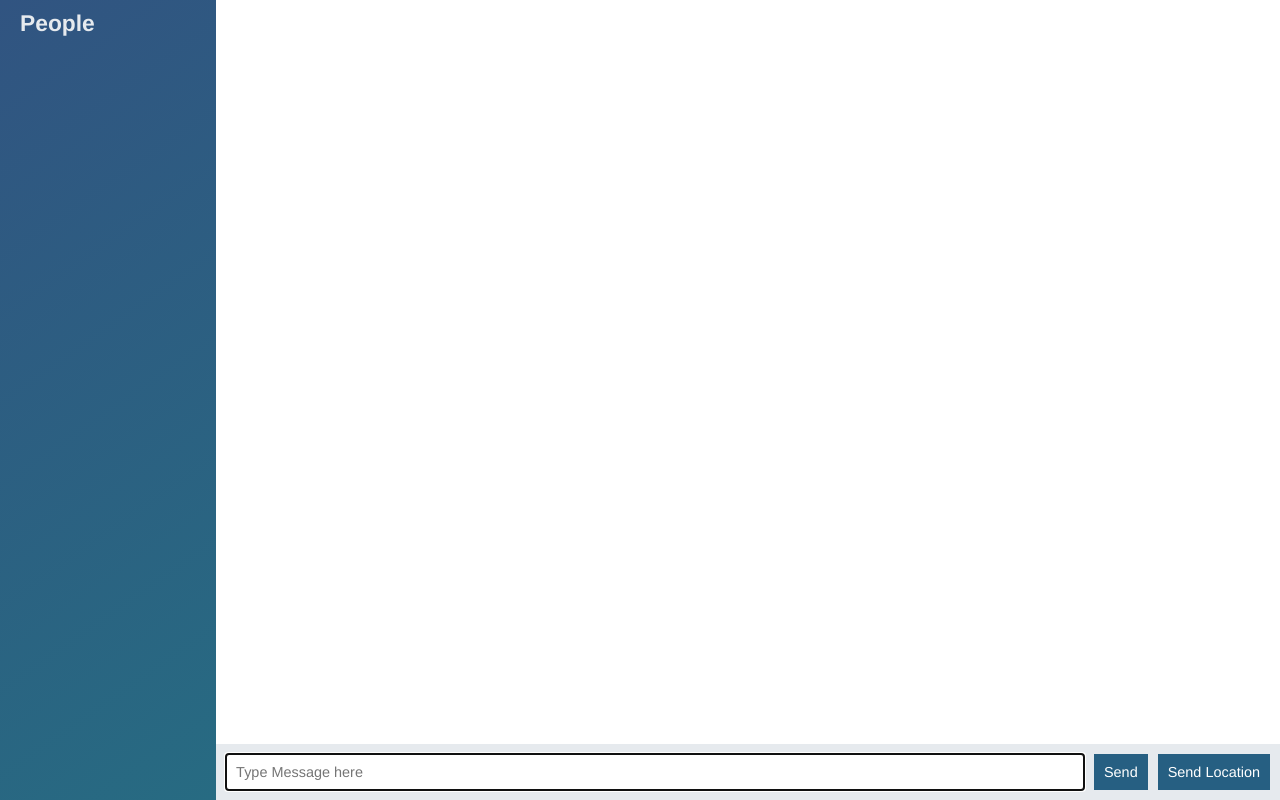
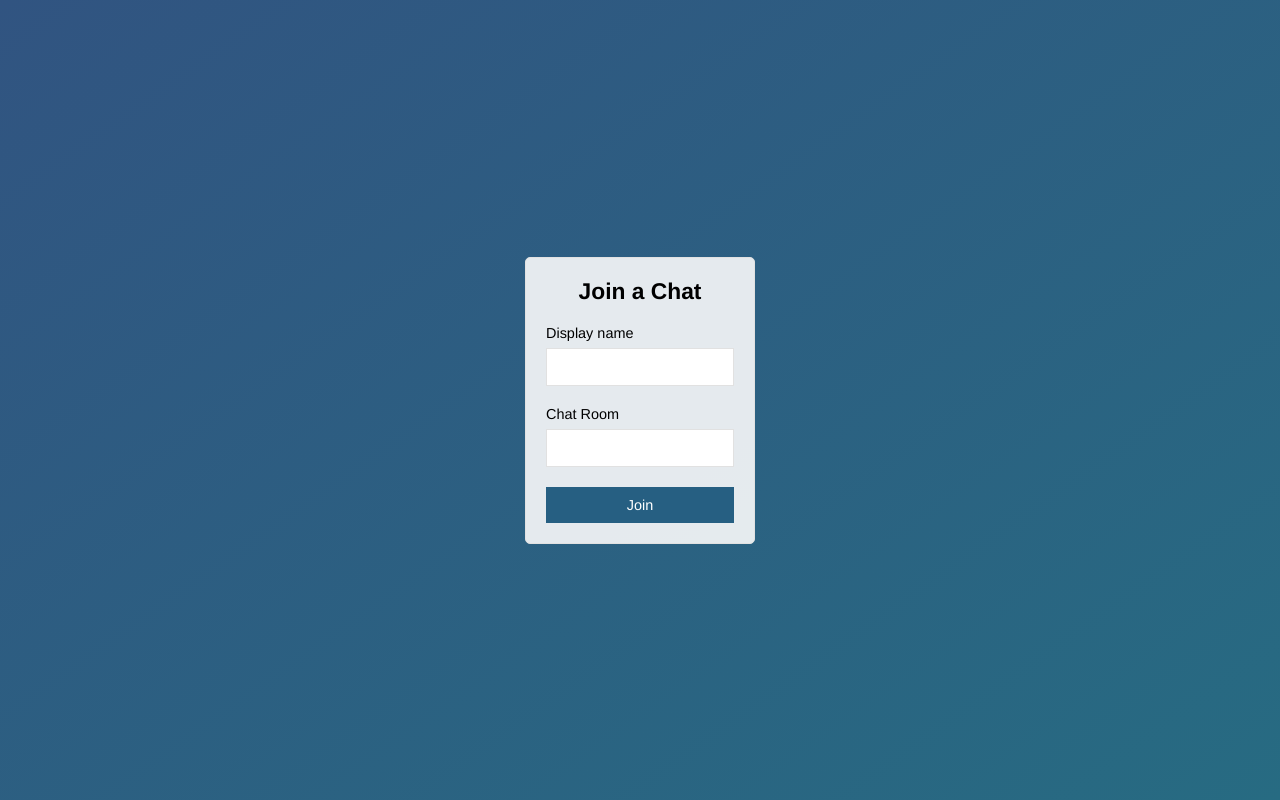
Before and after one commit to ajibdeji/node-course-2-chat-app, a website: page public/index.html in a window 1280 px wide. Drawn offline with nearby package versions, Linux system fonts and the light colour scheme; no server answers.

Commit message:
add a join page

```diff
--- a/public/index.html
+++ b/public/index.html
@@ -3,61 +3,31 @@
 
 <head>
     <meta charset="utf-8">
-    <title>Socket IO chat App</title>
+    <title>Join | chatApp</title>
+    <meta name="viewport" content="width=device-width, initial-scale=1, user-scalable=no">
     <link rel="stylesheet" href="css/styles.css"></link>
 </head>
 
-<body class="chat">
-    <div class="chat__sidebar">
-        <h3>People</h3>
-        <div id="users"></div>
-    </div>
-    <div class="chat__main">
-        <ol id="messages" class="chat__messages">
-
-        </ol>
-        <div class="chat__footer">
-            <form id="message-form" action="">
-                <input type="text" name="message" id="message-text" placeholder="Type Message here" autofocus autocomplete=false />
-                <button onclick="">Send</button>
-            </form>
-            <button id="send-location" onclick="">Send Location</button>
-        </div>
+<body class="centered-form">
+    <div class="centered-form__form">
+        <form action="/chat.html" id="join-form">
+            <div class="form-field">
+                <h3>Join a Chat</h3>
+            </div>
+            <div class="form-field">
+                <label for="name">Display name</label>
+                <input type="text" name="name" id="name" />
+            </div>
+            <div class="form-field">
+                <label for="room">Chat Room</label>
+                <input type="text" name="room" id="room" />
+            </div>
+            <div class="form-field">
+                <button>Join</button>
+            </div>
+        </form>
 
     </div>
-
-    <script id="message-template" type="text/template">
-        <li class="message">
-            <div class="message__title">
-                <h4>{{from}}</h4>
-                <span>{{createdAt}}</span>
-            </div>
-            <div class="message__body">
-                <p>{{text}} </p>
-            </div>
-        </li>
-    </script>
-    <script id="location-message-template" type="text/template">
-        <li class="message">
-            <div class="message__title">
-                <h4>{{from}}</h4>
-                <span>{{createdAt}}</span>
-            </div>
-            <div class="message__body">
-                <p>
-                    <a href="{{url}}" target="_blank">My Location</a>
-                </p>
-            </div>
-        </li>
-    </script>
-
-    <script src="socket.io/socket.io.js">
-    </script>
-    <script src="/js/libs/jquery-3.2.1.min.js"></script>
-    <script src="/js/libs/moment.js"></script>
-    <script src="/js/libs/mustache.js"></script>
-    <script src="/js/index.js">
-    </script>
 </body>
 
 </html>
```
Also changed, not shown: public/chat.html (added, +64 -0 lines).
